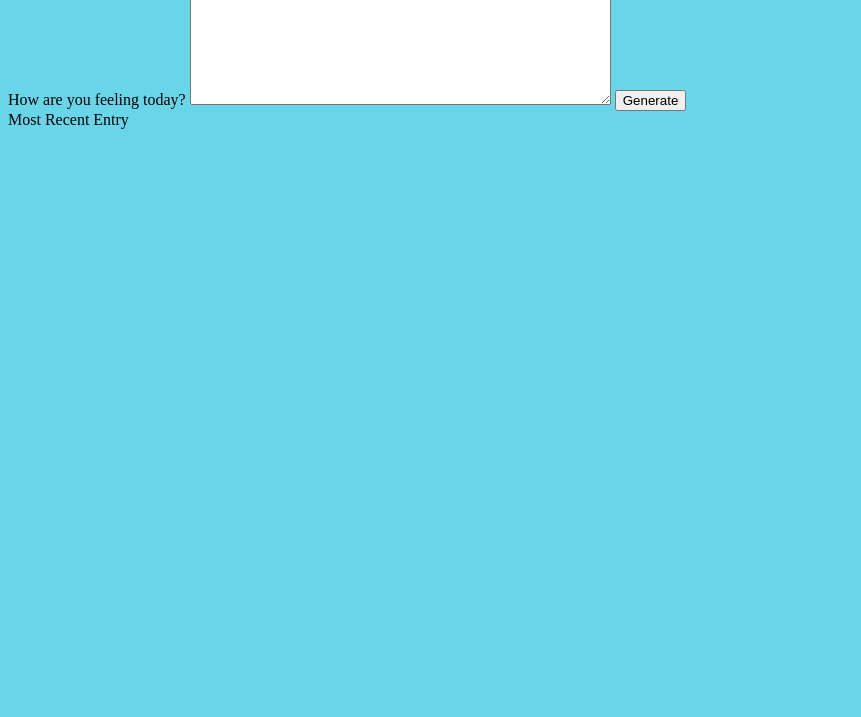
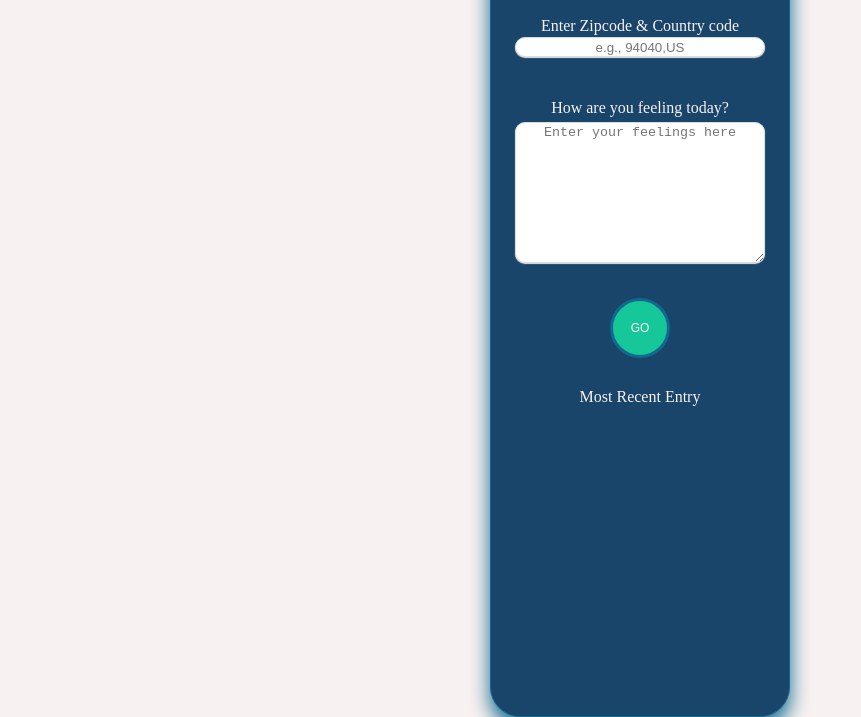
Before and after one commit to evawf/Weather-Journal-App, a website: page website/index.html in a window 1280 px wide. Shown: the part 83-800 px from the top of the page, without its empty margins (0-861 px from the left). Drawn offline with Linux system fonts and the light colour scheme.

Commit message:
Update stylesheet

```diff
--- a/website/app.js
+++ b/website/app.js
@@ -51,6 +51,7 @@ async function addJournal(e){
         )
     }else{
         document.getElementById('entryHolder').innerHTML = "Please enter Zipcode and your feelings!";
+        document.getElementById('entryHolder').style.color = "red";
     }
 }
 
--- a/website/index.html
+++ b/website/index.html
@@ -4,22 +4,26 @@
   <meta charset="UTF-8">
   <meta http-equiv="X-UA-Compatible" content="IE=edge">
   <meta name="viewport" content="width=device-width, initial-scale=1.0">
+  <title>Weather Journal App</title>
+  <!-- Load Google Fonts -->
+  <link href="https://fonts.googleapis.com/css?family=Fira+Sans:900|Merriweather&display=swap" rel="stylesheet">
+  <link rel="stylesheet" href="https://pro.fontawesome.com/releases/v5.10.0/css/all.css" integrity="sha384-AYmEC3Yw5cVb3ZcuHtOA93w35dYTsvhLPVnYs9eStHfGJvOvKxVfELGroGkvsg+p" crossorigin="anonymous"/>
+  <!-- Load Styles -->
   <link rel="stylesheet" href="style.css">
-    <title>Weather Journal App</title>
 </head>
 <body>
   <div id="app">
     <div class="headline">
-          Weather Journal App
+      <h3>Weather Journal App</h3>
     </div>
     <div class="zip">
-          <label for="zip">Enter Zipcode here</label>
-          <input type="text" id="zip" placeholder="Enter zip code here">
+      <label for="zip">Enter Zipcode & Country code</label>
+      <input type="text" id="zip" placeholder="e.g., 94040,US">
     </div>
     <div class="feel">
       <label for="feelings">How are you feeling today?</label>
       <textarea class="myInput" id="feelings" placeholder="Enter your feelings here" rows="9" cols="50"></textarea>
-          <button id="generate" type="submit"> Generate </button>
+      <button id="generate" type="submit">GO</button>
     </div>
     <div class="entry">
       <div class="title">Most Recent Entry</div>
@@ -32,6 +36,5 @@
   </div>
 
   <script src="app.js" type="text/javascript"></script>
-
 </body>
 </html>
--- a/website/style.css
+++ b/website/style.css
@@ -1,10 +1,110 @@
-body {
+* { box-sizing: border-box;}
+
+html, body {
     width: 100%;
-    height: auto;
-    background-color: rgba(16, 189, 219, 0.623);
+    height: 100%;
+    background-color: #f8f1f1;
+    margin: 0;
+    padding: 0;
+    color: #f8f1f1;
 }
 
 #app {
+    height: 100%;
+    display: flex;
+    flex-direction: column;
+    border: #11698e 1px solid;
+    background-color: #19456b;
+    border-radius: 30px;
+    margin: 0 10px;
+    align-items: center;
+    justify-content: start;
+    box-shadow: 0 10px 20px 0 #11698e;
+}
+
+.headline {
+    width: 100%;
+    text-align: center;
+    font-family: 'Abril Fatface';
+    text-shadow: 1px 1px #11698e;
+    margin-top: 20px;
+}
+
+.zip {
+    display: flex;
+    flex-direction: column;
+    align-items: center;
+    justify-content: center;
+    width: 250px;
+    text-align: center;
+    margin: 20px 0;
+}
+
+#zip {
+    width: 100%;
+    height: 20px;
+    border-radius: 20px;
+    text-align: center;
+    border: #d3e0dc 1px solid;
+    box-shadow: 0 1px 1px 0 #ece2e1;
+    margin: 2px 0;
+}
+
+.feel {
+    width: 250px;
+    text-align: center;
+    margin: 20px 0;
+    display: flex;
+    flex-direction: column;
+    align-items: center;
+    justify-content: center;
+}
+
+.myInput {
+    width: 100%;
+    border-radius: 10px;
+    border: #d3e0dc 1px solid;
+    box-shadow: 0 1px 1px 0 #ece2e1;
+    margin: 5px 0;
+    text-align: center;
+}
+
+#generate {
+    width: 60px;
+    height: 60px;
+    font-size: 12px;
+    border-radius: 30px;
+    border: #11698e 3px solid;
+    background-color: #16c79a;
+    color: rgb(7, 7, 7);
+    margin-top: 30px;
+    margin-bottom: 10px;
+    transition: width 1s height 2s;
+    color: #f8f1f1
+}
+
+#generate:hover {
+    width: 64px;
+    height: 64px;
+    border-radius: 32px;
+    border: #f8f1f1 3px solid;
+    font-size: large;
+}
+
+.entry {
+    text-align: center;
     display: flex;
     flex-direction: column;
 }
+
+#entryHolder {
+    margin-top: 10px;
+}
+
+@media screen and (min-width: 350px) {
+    #app {
+        width: 300px;
+        margin: auto;
+        margin-top: auto;
+    }
+}
```
Lines whose indentation alone changed are shown as unchanged.
